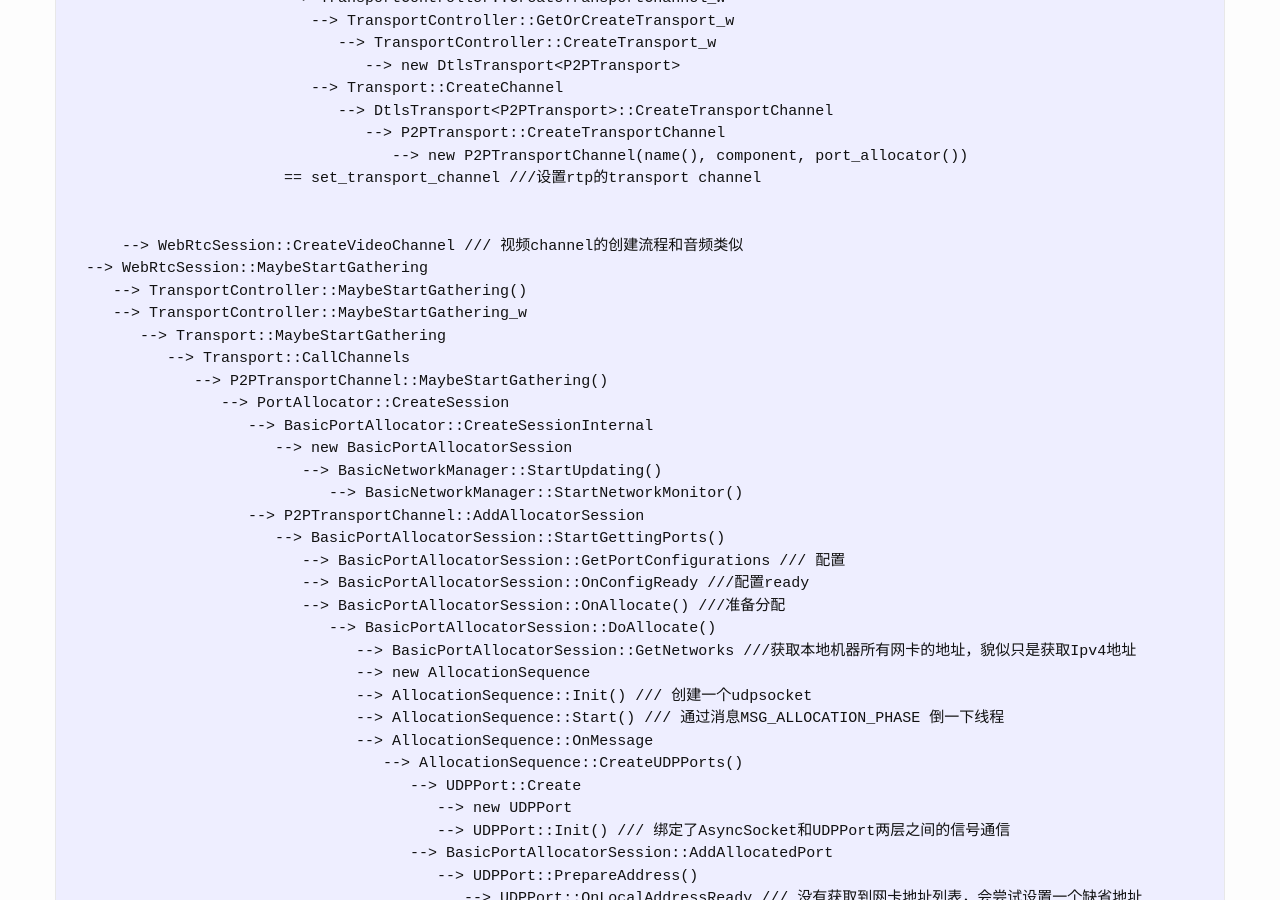
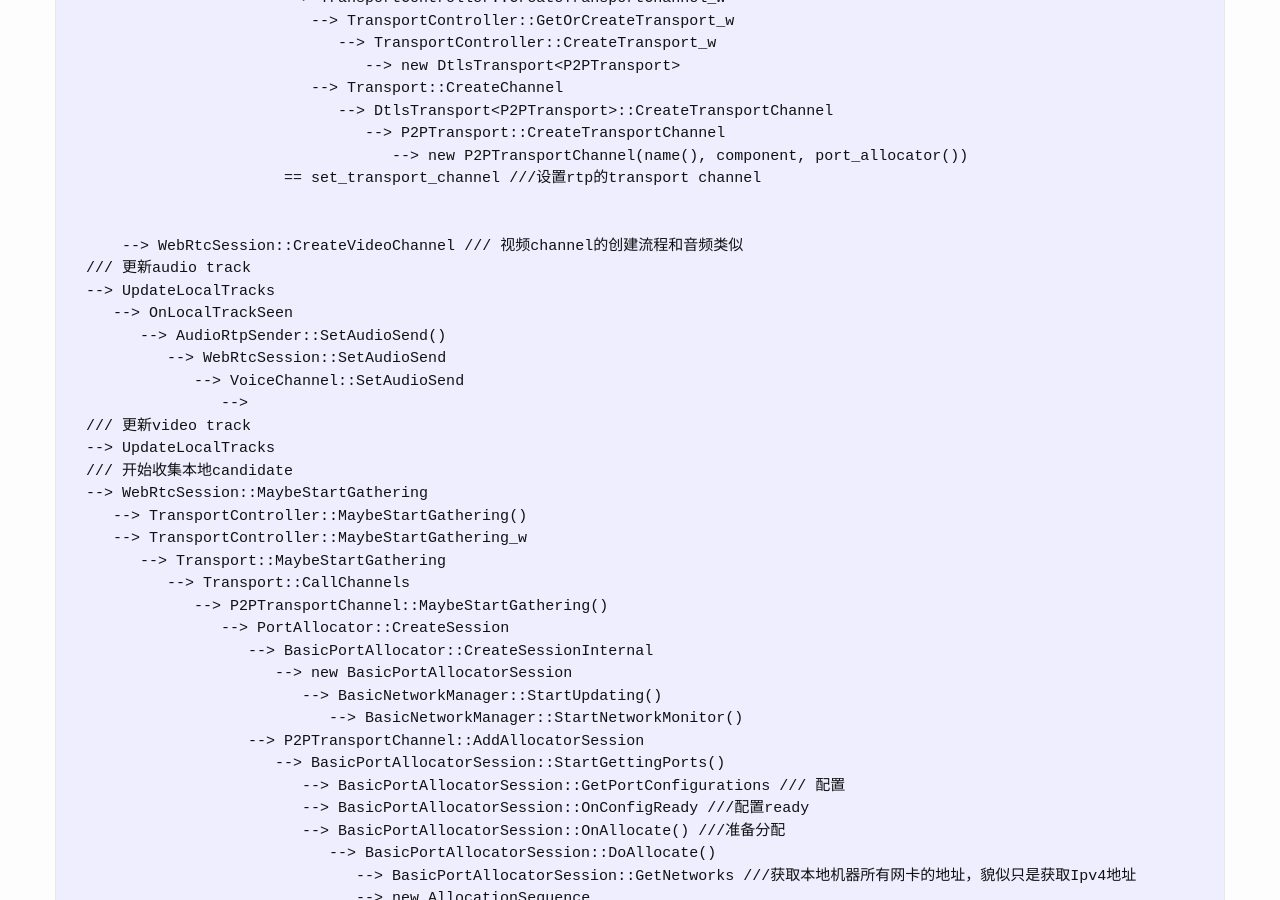
Before and after one commit to haska1025/haska1025.github.io, a Jekyll site: the page built from _posts/2019-01-21-create_offer.md, in a window 1280 px wide and 900 px high, scrolled down 3542 px. Built offline with Jekyll 4.4.1, drawn with Linux system fonts in a browser that asks for light colours; our own code applies the rules of GitHub Pages for plain Markdown files; some of the changed text lies outside the part shown.

Commit message:
Update 2019-01-21-create_offer.md

```diff
--- a/_posts/2019-01-21-create_offer.md
+++ b/_posts/2019-01-21-create_offer.md
@@ -160,6 +160,16 @@ PeerConnection::SetLocalDescription
 
 
       --> WebRtcSession::CreateVideoChannel /// 视频channel的创建流程和音频类似
+  /// 更新audio track
+  --> UpdateLocalTracks
+     --> OnLocalTrackSeen
+        --> AudioRtpSender::SetAudioSend()
+           --> WebRtcSession::SetAudioSend
+              --> VoiceChannel::SetAudioSend
+                 -->
+  /// 更新video track
+  --> UpdateLocalTracks
+  /// 开始收集本地candidate
   --> WebRtcSession::MaybeStartGathering
      --> TransportController::MaybeStartGathering()
      --> TransportController::MaybeStartGathering_w
```
Also changed, not shown: other parts of _posts/2019-01-21-create_offer.md (+5 -5 lines).
